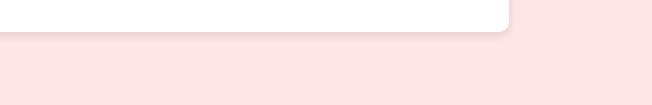
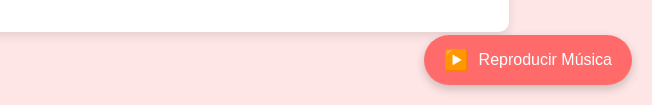
Before and after one commit to EfrainMartinez22/anni, a plain HTML site: page index.html in a window 1280 px wide. Shown: the part 695-800 px from the top of the page, 628-1280 px from the left. Drawn offline with nearby package versions, Linux system fonts and the light colour scheme.

Commit message:
Update index.html

```diff
--- a/index.html
+++ b/index.html
@@ -15,9 +15,9 @@
     </audio>
 
     <!-- Botón para reproducir la música -->
-    <!-- <button id="play-music-btn" class="music-btn">
+    <button id="play-music-btn" class="music-btn">
         <span id="play-icon">▶️</span> Reproducir Música
-    </button> -->
+    </button>
 
     <div class="scrollable-content">
         <div class="container">
```
